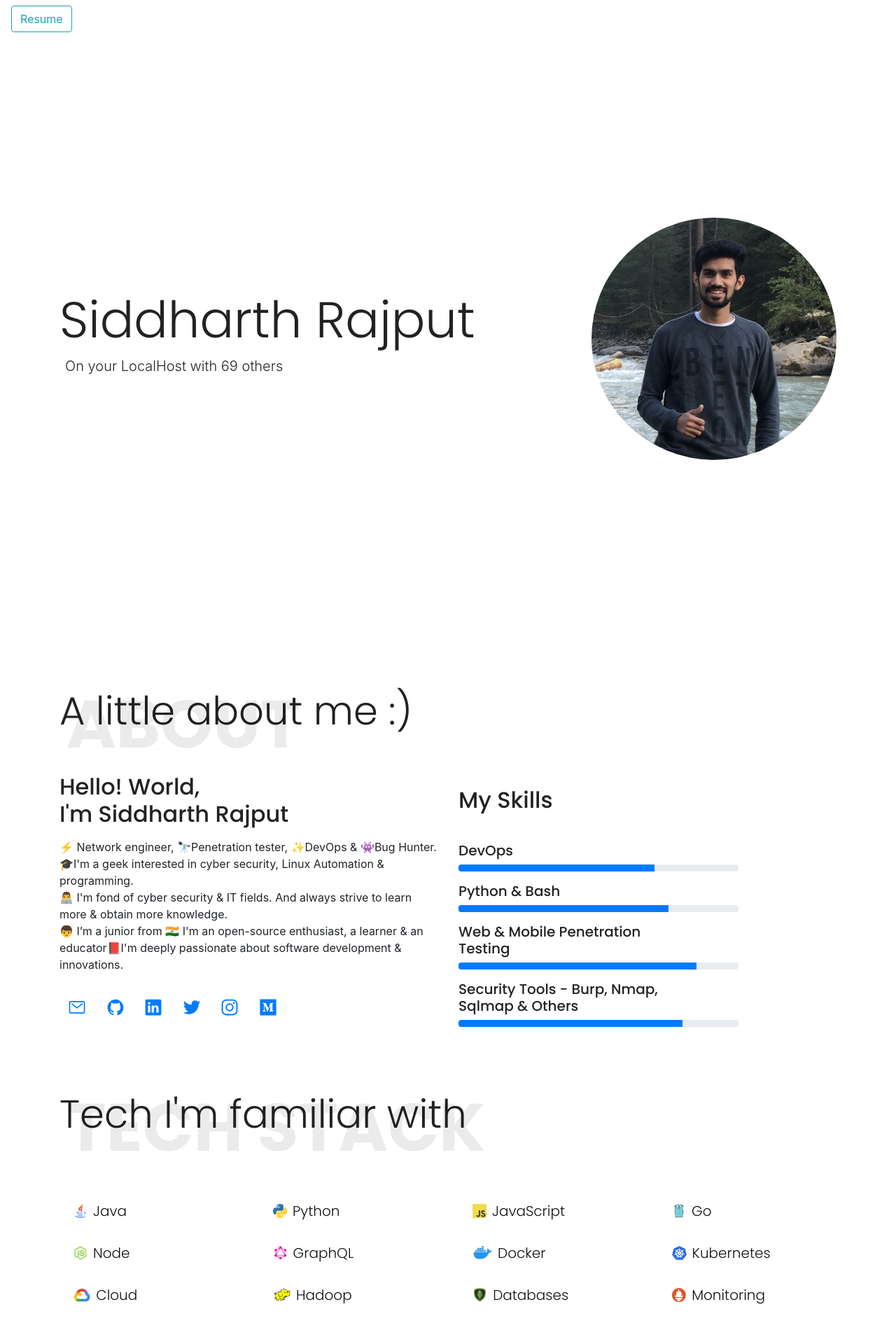
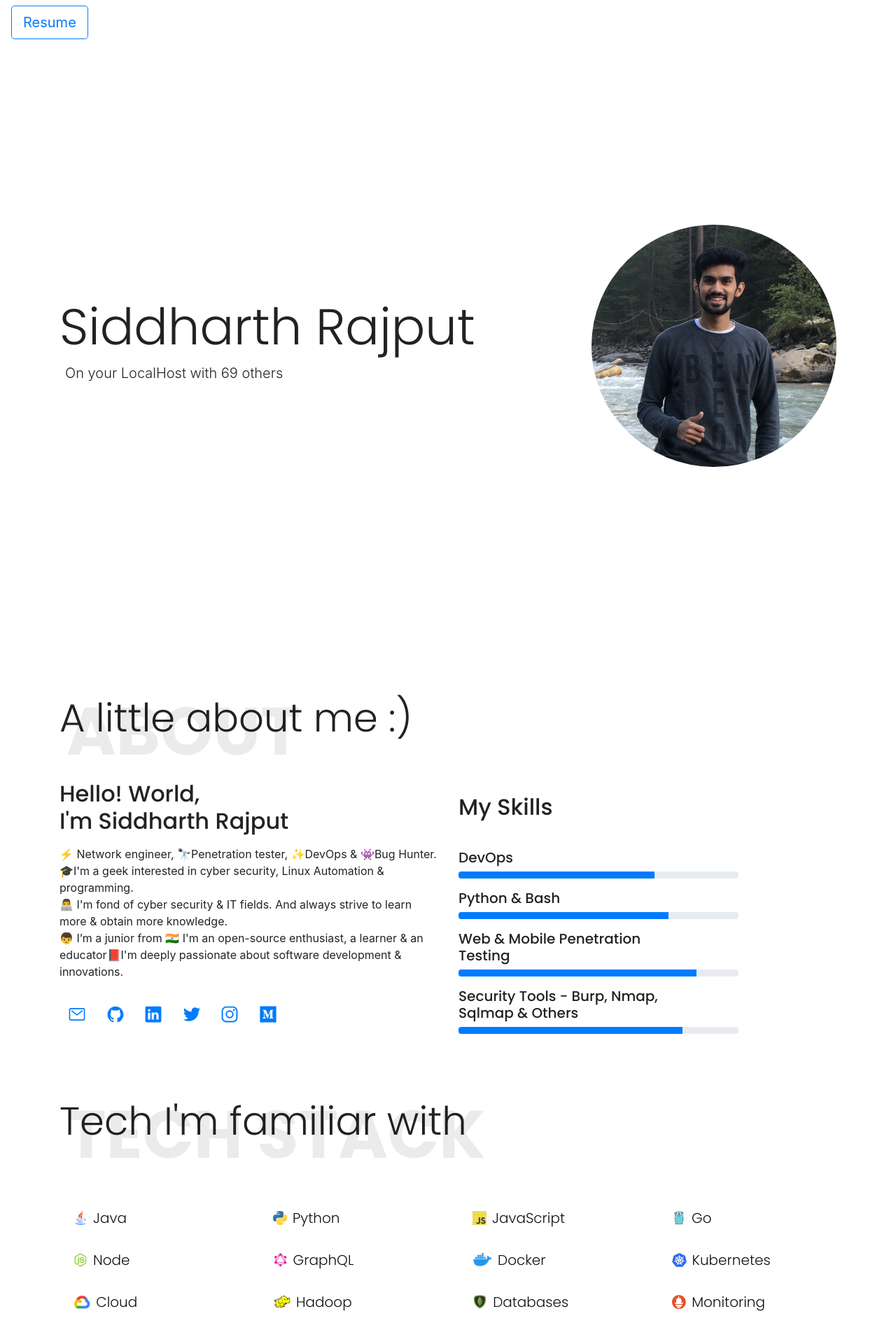
Before and after one commit to Siddharth-Rajput/Siddharth-Rajput.github.io, a Jekyll site: the page index.html, which Jekyll copies as it is, in a window 1280 px wide. Shown: the top 1920 px of the page at 70% size. Built offline with Jekyll 4.4.1, drawn with Linux system fonts in a browser that asks for light colours; nearby versions of some CDN libraries.

Commit message:
Update index.html

```diff
--- a/index.html
+++ b/index.html
@@ -37,7 +37,7 @@
     <nav class="navbar navbar-expand-sm navbar-light mb-1">
         <ul class="navbar-nav">
             <li class="nav-item">
-                <a class="btn btn-outline-info" href="https://docs.google.com/gview?url=https://github.com/Siddharth-Rajput/Siddharth-Rajput.github.io/raw/master/Siddharth%20Rajput%20Resume.pdf&embedded=true">Resume</a>
+                <a class="btn btn-outline-primary btn-lg" href="https://docs.google.com/gview?url=https://github.com/Siddharth-Rajput/Siddharth-Rajput.github.io/raw/master/Siddharth%20Rajput%20Resume.pdf&embedded=true">Resume</a>
             </li>
         </ul>
     </nav>
```
